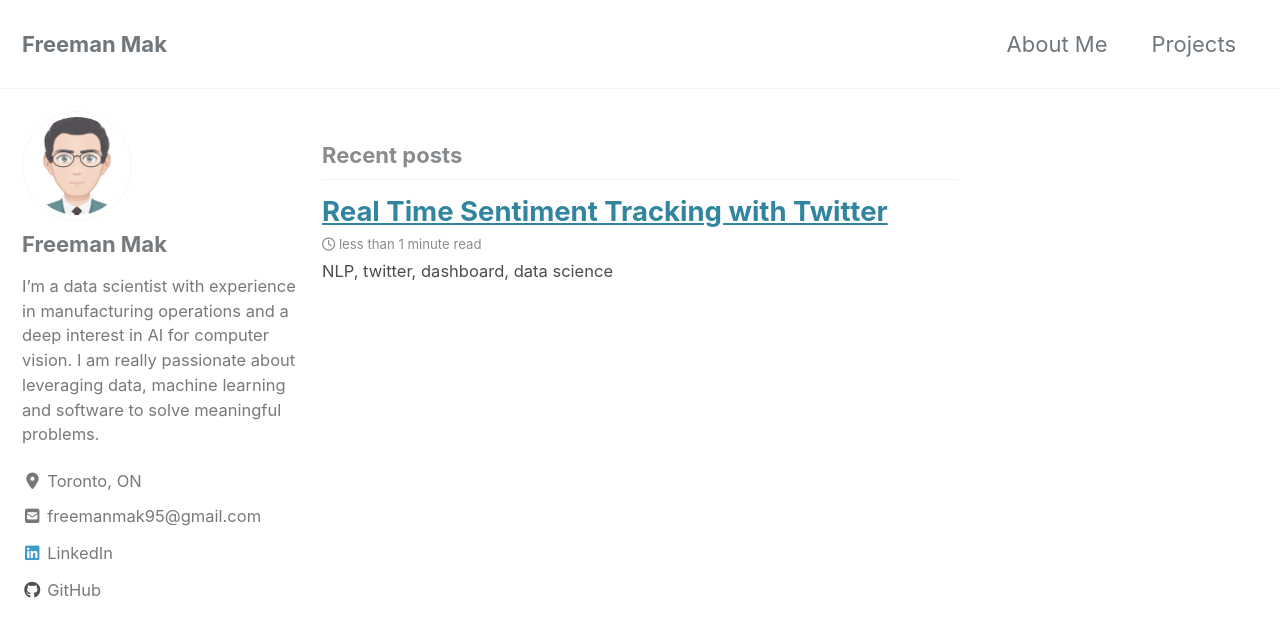
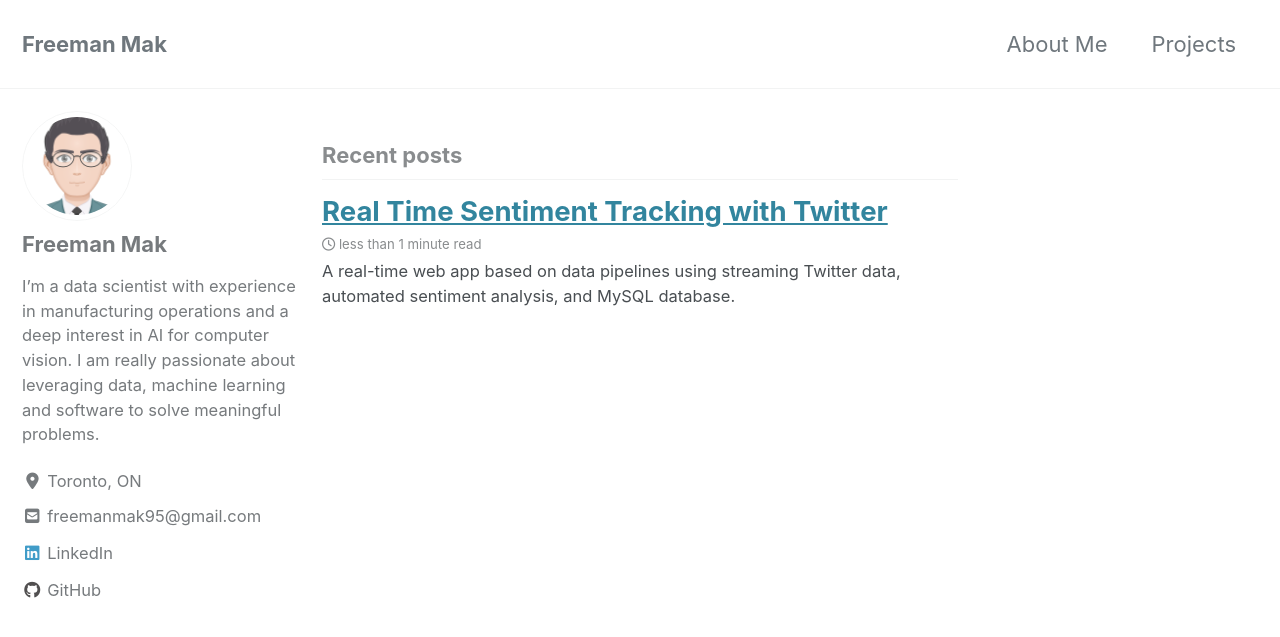
Before and after one commit to Fmak95/fmak95.github.io, a Jekyll site: the page built from index.html, in a window 1280 px wide and 900 px high. Shown: the top 637 px of the window. Built offline with Jekyll 4.4.1, drawn with Linux system fonts in a browser that asks for light colours; cached includes are drawn as plain includes; nearby versions of some CDN libraries; the list of posts is cut into pages by our own code.

Commit message:
Minor Changes

```diff
--- a/_posts/2020-01-08-realTimeTwitterSentimentAnalysis.md
+++ b/_posts/2020-01-08-realTimeTwitterSentimentAnalysis.md
@@ -2,7 +2,10 @@
 title: "Real Time Sentiment Tracking with Twitter"
 date: 2020-01-08
 tags: [NLP, twitter, dashboard, data science]
-excerpt: "NLP, twitter, dashboard, data science"
+excerpt: "A real-time web app based on data pipelines using streaming Twitter data, automated sentiment analysis, and MySQL database."
 ---
 
-hello world
+<img src="./assets/gifs/twitter-example.gif"/>
+
+## Inspiration
+Twitter is a social media platform where everyone posts their opinion on certain topics. Using sentiment analysis we are able to get a general idea of how the overall population is feeling towards a brand, company, political leader or anything else. By monitoring this information, companies can make more informed decisions that would improve customer satisfaction.
```
Also changed, not shown: _pages/about.md (+0 -2 lines).
